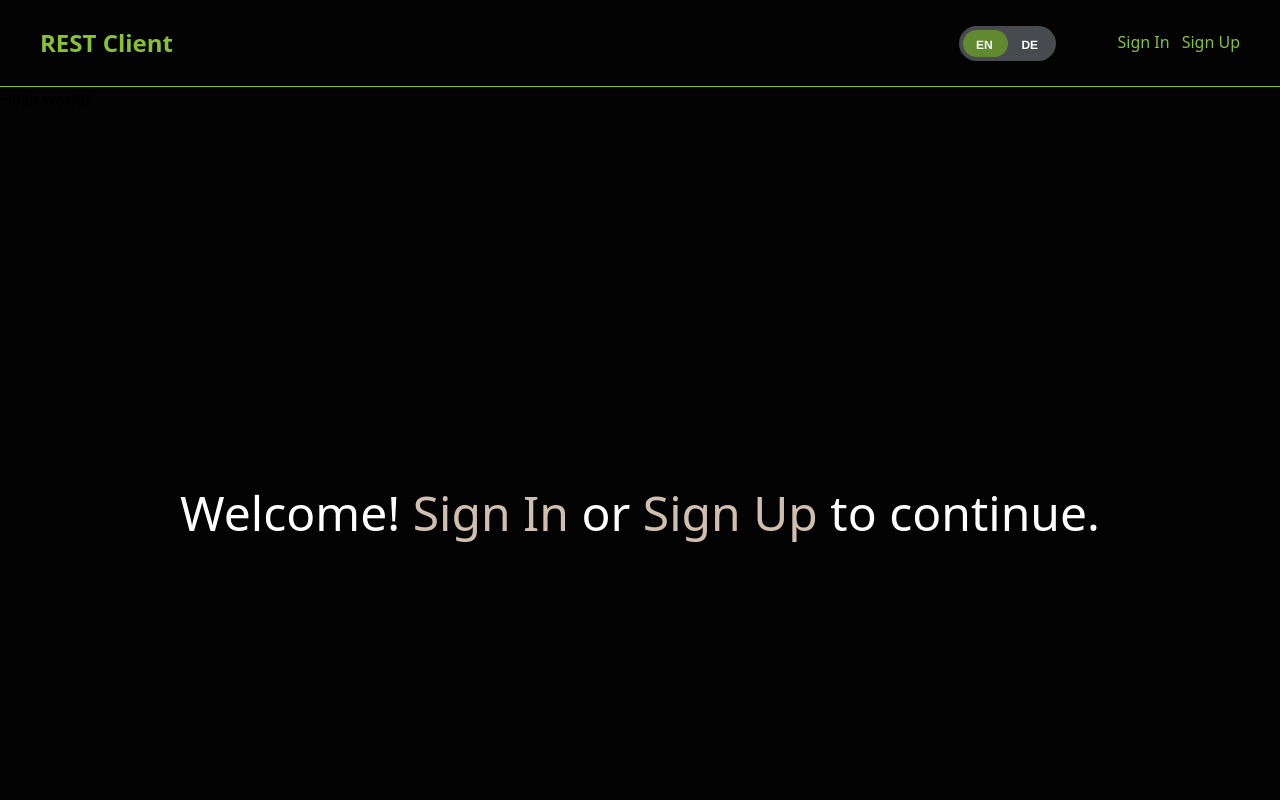
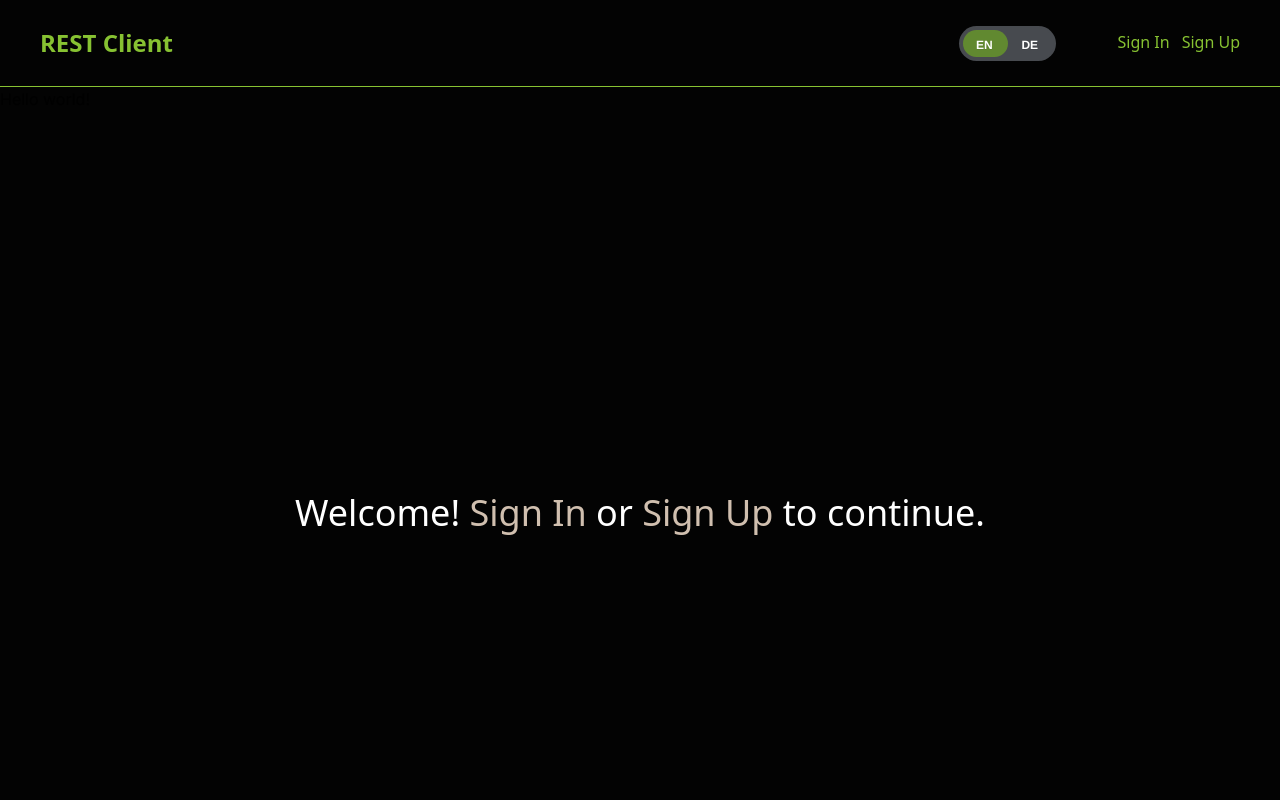
Before and after one commit to Yaroslav37/rest-client-app, a Next.js app: page / in a window 1280 px wide. Shown: the top 800 px of the page. Built offline with nearby package versions, Linux system fonts and the light colour scheme; no server answers.

Commit message:
feat: add i18n

```diff
--- a/messages/de.json
+++ b/messages/de.json
@@ -55,7 +55,7 @@
       "required": "Passwortbestätigung ist erforderlich"
     }
   },
-   "Toasts": {
+  "Toasts": {
     "signup": {
       "success": "Konto erfolgreich erstellt!"
     },
@@ -65,12 +65,25 @@
     "logout": {
       "success": "Auf Wiedersehen! Bis bald..."
     },
-     "in-use": {
+    "in-use": {
       "in-use": "Die E-Mail ist bereits in Gebrauch. Bitte versuchen Sie eine andere E-Mail."
     },
     "errors": {
       "invalid": "Überprüfen Sie Ihre E-Mail und Ihr Passwort.",
       "unknown": "Ein unerwarteter Fehler ist aufgetreten."
     }
+  },
+  "authWelcome": {
+    "welcome": "Willkommen!",
+    "signIn": "Anmelden",
+    "or": "oder",
+    "signUp": "Registrieren",
+    "toContinue": "um fortzufahren."
+  },
+  "userWelcome": {
+    "welcomeUser": "Willkommen",
+    "restClient": "REST-Client",
+    "history": "Verlauf",
+    "variables": "Variablen"
   }
 }
--- a/messages/en.json
+++ b/messages/en.json
@@ -65,12 +65,25 @@
     "logout": {
       "success": "Goodbye! See you soon..."
     },
-     "in-use": {
+    "in-use": {
       "in-use": "Email is already in use. Please try another email."
     },
     "errors": {
       "invalid": "Check your email and password.",
       "unknown": "An unexpected error occurred."
     }
+  },
+  "authWelcome": {
+    "welcome": "Welcome!",
+    "signIn": "Sign In",
+    "or": "or",
+    "signUp": "Sign Up",
+    "toContinue": "to continue."
+  },
+  "userWelcome": {
+    "welcomeUser": "Welcome, {{email}}!",
+    "restClient": "REST Client",
+    "history": "History",
+    "variables": "Variables"
   }
 }
--- a/src/components/layout/Navbar/AuthWelcome.tsx
+++ b/src/components/layout/Navbar/AuthWelcome.tsx
@@ -1,24 +1,27 @@
 import Link from 'next/link';
+import { useTranslations } from 'next-intl';
 import React from 'react';
 
 import { ROUTES } from '@/shared/routes';
 
 export default function AuthWelcome() {
+  const t = useTranslations('authWelcome');
+
   return (
     <div className="flex items-center justify-center w-full h-screen text-white text-5xl whitespace-pre">
-      <span className="text-responsive-auth">Welcome! </span>
+      <span className="text-responsive-auth">{t('welcome')} </span>
       <Link href={ROUTES.SIGN_IN} className="inline-flex flex-col items-center justify-center">
         <span className="text-responsive-auth text-[#D0BFAF] hover:bg-purple-400 hover:text-black">
-          Sign In
+          {t('signIn')}
         </span>
       </Link>
-      <span className="text-responsive-auth"> or </span>
+      <span className="text-responsive-auth"> {t('or')} </span>
       <Link href={ROUTES.SIGN_UP} className="inline-flex flex-col items-center justify-center">
         <span className="text-responsive-auth text-[#D0BFAF] hover:bg-blue-400 hover:text-black">
-          Sign Up
+          {t('signUp')}
         </span>
       </Link>
-      <span className="text-responsive-auth"> to continue.</span>
+      <span className="text-responsive-auth"> {t('toContinue')}</span>
     </div>
   );
 }
--- a/src/components/layout/Navbar/UserWelcome.tsx
+++ b/src/components/layout/Navbar/UserWelcome.tsx
@@ -1,33 +1,36 @@
 import Link from 'next/link';
+import { useTranslations } from 'next-intl';
 import React from 'react';
 
 import { ROUTES } from '@/shared/routes';
 
 export default function UserWelcome({ email }: { email: string }) {
+  const t = useTranslations('userWelcome');
+
   return (
     <div className="flex flex-col h-screen justify-center items-center w-full">
       <h1 className="flex flex-row text-responsive text-white font-bold mb-12 whitespace-pre">
-        Welcome, <span className="text-[#FFCC54]">{email}</span>!
+        {t('welcomeUser')}, <span className="text-[#FFCC54]">{email}</span>!
       </h1>
 
-      <div className="flex flex-col items-center  gap-5">
+      <div className="flex flex-col items-center gap-5">
         <Link
           href={ROUTES.REST}
           className="flex flex-col items-center justify-center bg-[#29E881] rounded-full px-10 py-3 hover:text-white"
         >
-          <span className="text-responsive">REST Client</span>
+          <span className="text-responsive">{t('restClient')}</span>
         </Link>
         <Link
           href={ROUTES.HISTORY}
-          className="flex flex-col items-center justify-center  bg-[#73CCFE] rounded-full px-10 py-3 w-full hover:text-white"
+          className="flex flex-col items-center justify-center bg-[#73CCFE] rounded-full px-10 py-3 w-full hover:text-white"
         >
-          <span className="text-responsive">History</span>
+          <span className="text-responsive">{t('history')}</span>
         </Link>
         <Link
           href={ROUTES.VARIABLES}
-          className="flex flex-col items-center justify-center  bg-[#FF87FC] rounded-full px-10 py-3 w-full hover:text-white"
+          className="flex flex-col items-center justify-center bg-[#FF87FC] rounded-full px-10 py-3 w-full hover:text-white"
         >
-          <span className="text-responsive">Variables</span>
+          <span className="text-responsive">{t('variables')}</span>
         </Link>
       </div>
     </div>
--- a/src/styles/globals.css
+++ b/src/styles/globals.css
@@ -68,7 +68,7 @@ body {
 }
 
 .text-responsive-auth {
-  @apply text-3xl sm:text-4xl md:text-5xl lg:text-6xl;
+  @apply text-xl sm:text-3xl md:text-4xl lg:text-5xl;
 }
 
 .text-responsive {
```
